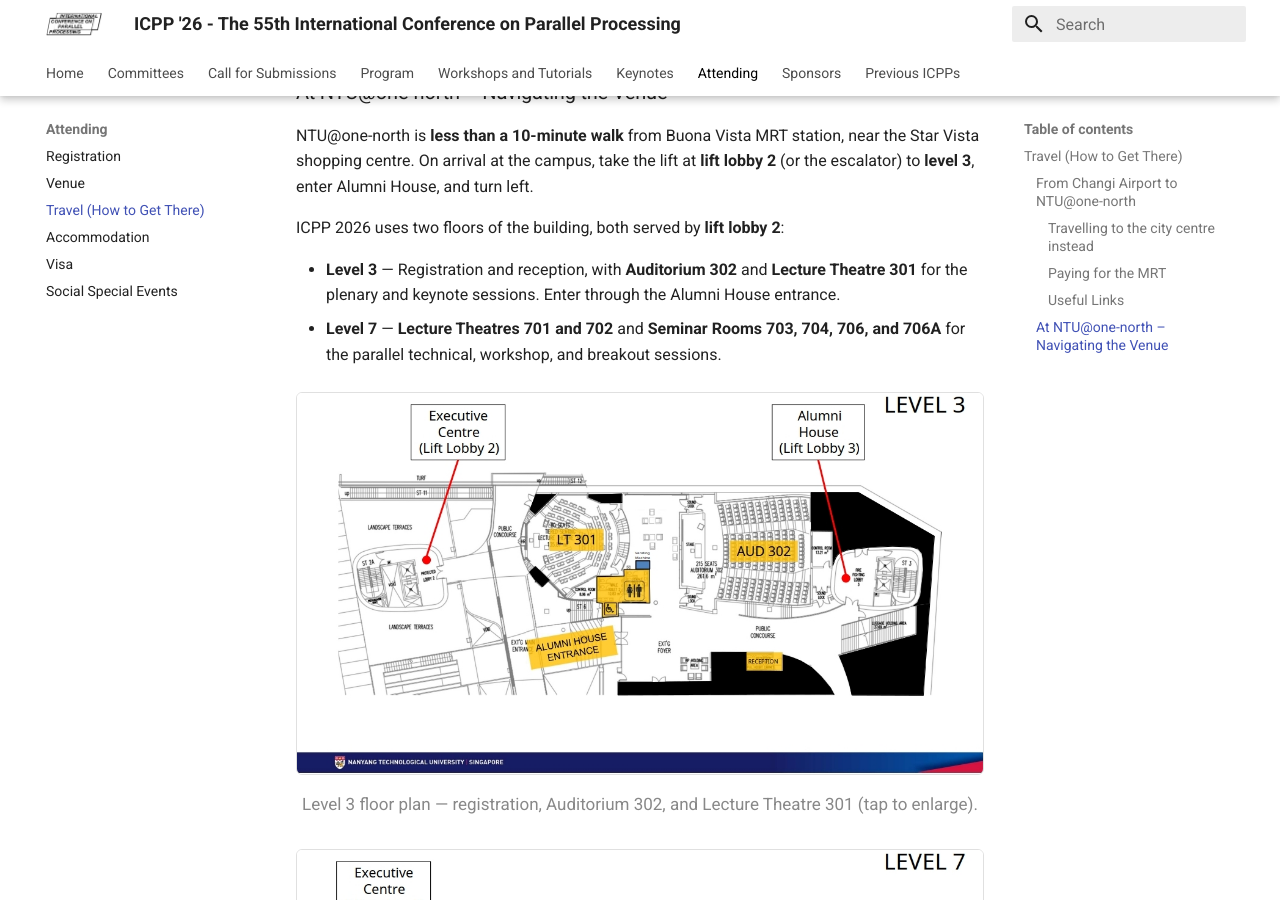
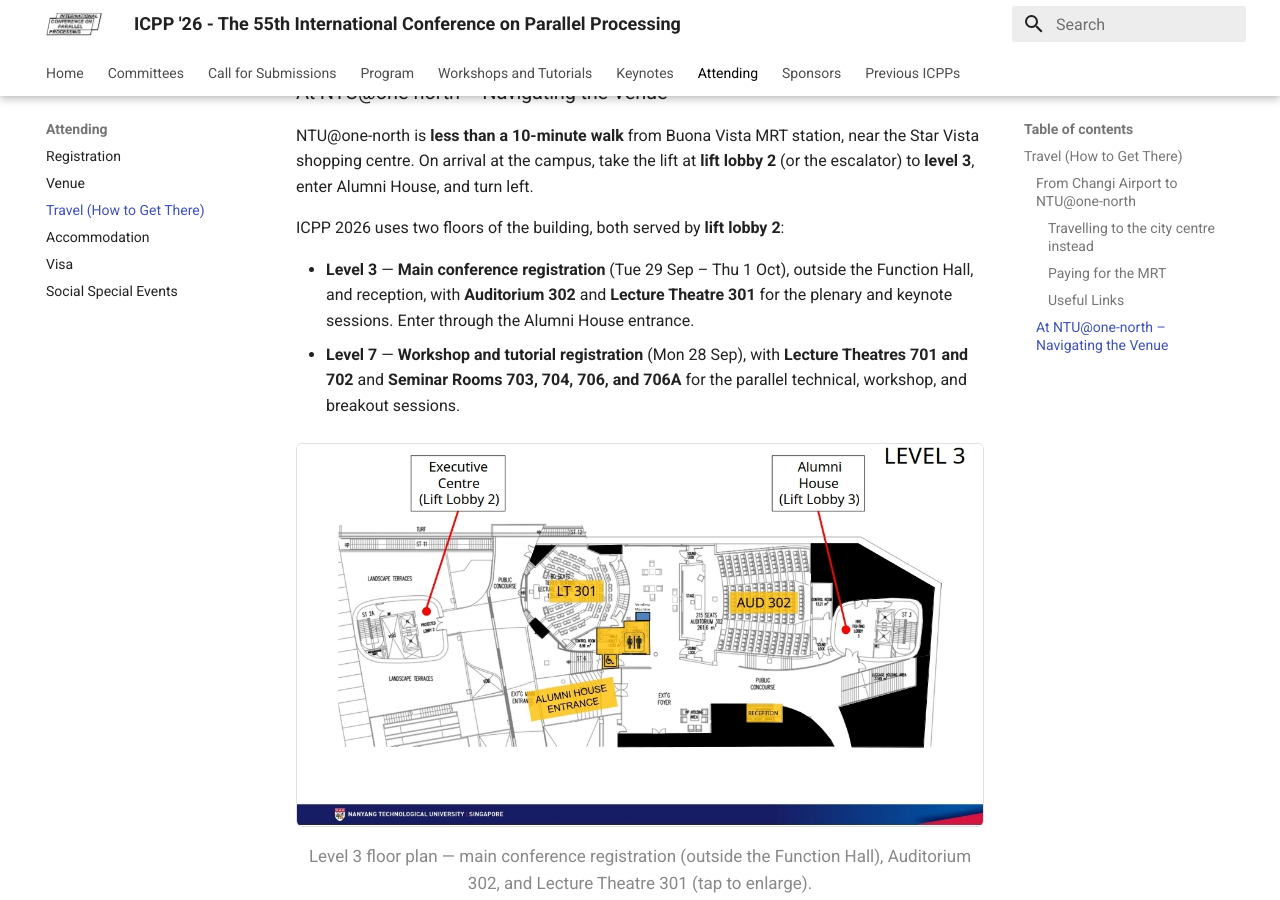
Before and after one commit to icpp2026/icpp2026.github.io, an MkDocs documentation site: the page built from docs/travel.md, in a window 1280 px wide and 900 px high, scrolled down 2430 px. Built offline with MkDocs 1.6.1 and Material for MkDocs 9.7.7, drawn with Linux system fonts in a browser that asks for light colours; comment, search, counter and statistics services are not loaded; some of the changed text lies outside the part shown.

Commit message:
docs: add workshop (level 7) and main conference (level 3) registration desk locations
Claude-Session: https://claude.ai/code/session_01BhxmqL9JvidpZFSCsjy47B

```diff
--- a/docs/travel.md
+++ b/docs/travel.md
@@ -57,14 +57,14 @@ NTU@one-north is **less than a 10-minute walk** from Buona Vista MRT station, ne
 
 ICPP 2026 uses two floors of the building, both served by **lift lobby 2**:
 
-- **Level 3** — Registration and reception, with **Auditorium 302** and **Lecture Theatre 301** for the plenary and keynote sessions. Enter through the Alumni House entrance.
-- **Level 7** — **Lecture Theatres 701 and 702** and **Seminar Rooms 703, 704, 706, and 706A** for the parallel technical, workshop, and breakout sessions.
+- **Level 3** — **Main conference registration** (Tue 29 Sep – Thu 1 Oct), outside the Function Hall, and reception, with **Auditorium 302** and **Lecture Theatre 301** for the plenary and keynote sessions. Enter through the Alumni House entrance.
+- **Level 7** — **Workshop and tutorial registration** (Mon 28 Sep), with **Lecture Theatres 701 and 702** and **Seminar Rooms 703, 704, 706, and 706A** for the parallel technical, workshop, and breakout sessions.
 
 [![NTU@one-north level 3 floor plan](assets/imgs/venue_maps_L3.jpg){ style="width:100%;max-width:760px;display:block;margin:1.25rem auto 0.25rem;border:1px solid rgba(0,0,0,0.12);border-radius:6px" }](assets/imgs/venue_maps_L3.jpg){:target="_blank"}
-<p style="text-align:center;font-size:0.85rem;color:#888;margin:0 0 1.5rem;">Level 3 floor plan — registration, Auditorium 302, and Lecture Theatre 301 (tap to enlarge).</p>
+<p style="text-align:center;font-size:0.85rem;color:#888;margin:0 0 1.5rem;">Level 3 floor plan — main conference registration (outside the Function Hall), Auditorium 302, and Lecture Theatre 301 (tap to enlarge).</p>
 
 [![NTU@one-north level 7 floor plan](assets/imgs/venue_maps_L7.jpg){ style="width:100%;max-width:760px;display:block;margin:0 auto 0.25rem;border:1px solid rgba(0,0,0,0.12);border-radius:6px" }](assets/imgs/venue_maps_L7.jpg){:target="_blank"}
-<p style="text-align:center;font-size:0.85rem;color:#888;margin:0;">Level 7 floor plan — Lecture Theatres 701/702 and Seminar Rooms 703/704/706/706A (tap to enlarge).</p>
+<p style="text-align:center;font-size:0.85rem;color:#888;margin:0;">Level 7 floor plan — workshop registration, Lecture Theatres 701/702 and Seminar Rooms 703/704/706/706A (tap to enlarge).</p>
 
 !!! note "Room assignments"
     The room for every session is listed in the [conference program](schedule.md), and registration staff can point you in the right direction after you check in. See the [Venue](venue.md) page for more about the campus.
```
Also changed, not shown: docs/venue.md (+1 -1 lines), docs/workshops.md (+1 -1 lines).
